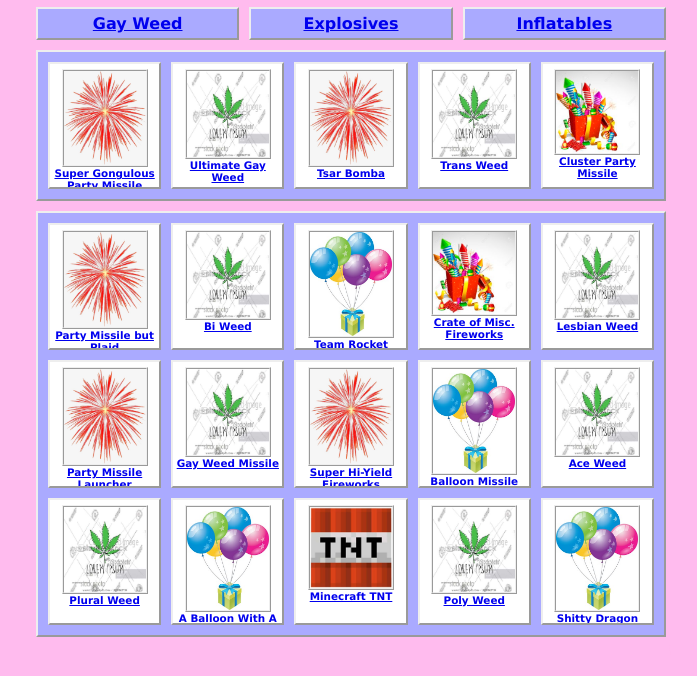
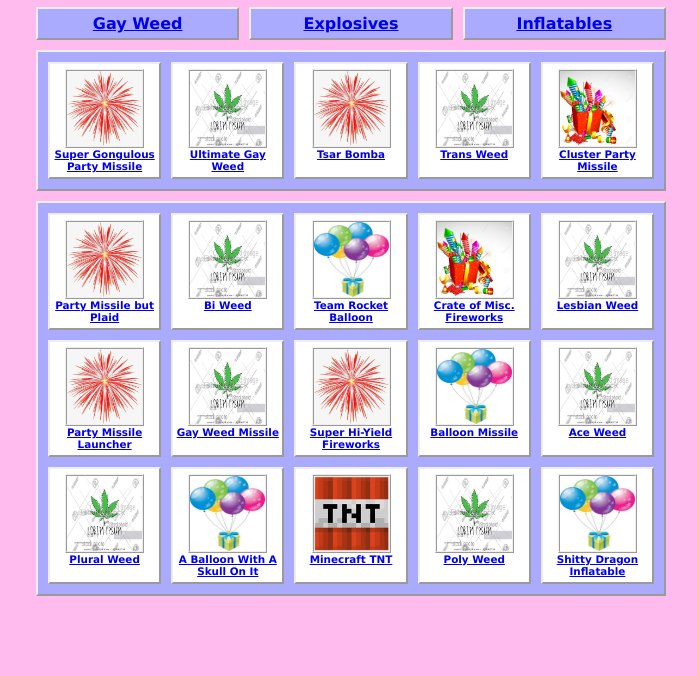
Before and after one commit to glamcube17/Gay-Weed-Party-Missile-Store, a plain HTML site: page index.html in a window 1280 px wide. Shown: the part 112-788 px from the top of the page, without its empty margins (289-986 px from the left). Drawn offline with Linux system fonts and the light colour scheme.

Commit message:
fixed some formatting so images automatically resized to match

```diff
--- a/style.css
+++ b/style.css
@@ -32,7 +32,11 @@ img {
 	/* height: 80px; */
 	/* width: 80px; */
 	/* height: 100%; */
-	width: 75%;
+	/* width: 75%; */
+	/* height: 75%; */
+	/* max-height: 50px; */
+	width: 75px;
+	height: 75px;
 	display: block;
 	margin-left: auto;
     margin-right: auto;
@@ -116,9 +120,9 @@ li: {
 
 
 .square {
-	width: 20%;
-	height: 0;
-	padding-bottom: 20%;
+	/* width: 20%; */
+	/* height: 0; */
+	/* padding-bottom: 20%; */
 }
 
 
@@ -126,6 +130,7 @@ li: {
 	padding-top:0px;
 	padding-left:0px;
 	padding-right:0px;
+	padding-bottom:5px;
 }
 .product {
 	margin:0px;
@@ -133,13 +138,19 @@ li: {
 	/* width: 100%; */
 	/* height: 100%; */
 	/* padding-top:auto; */
-	padding-bottom:100%;
-	padding-top:auto;
-	padding-left:auto;
-	padding-right:auto;
+
+	/* padding-bottom:100%; */
+	/* padding-top:auto; */
+	/* padding-left:auto; */
+	/* padding-right:auto; */
+	/* padding-bottom:auto; */
 	font-size: 0.65em;
 	font-weight: bold;
 	text-align: center;
+
+	/* max-width: 100%; */
+	/* max-height: 10%; */
+	/* max-height: 10%; */
 
 	/* border-style: solid; */
 }
```
Also changed, not shown: sign up.html (+2 -2 lines).
